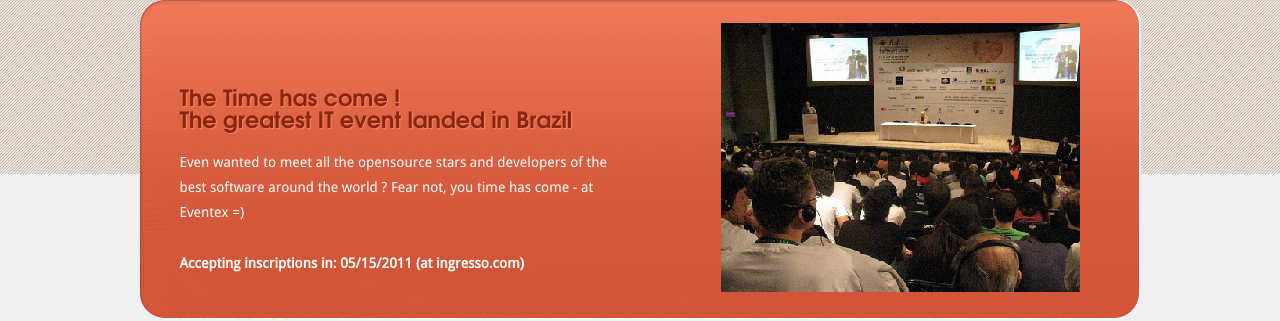
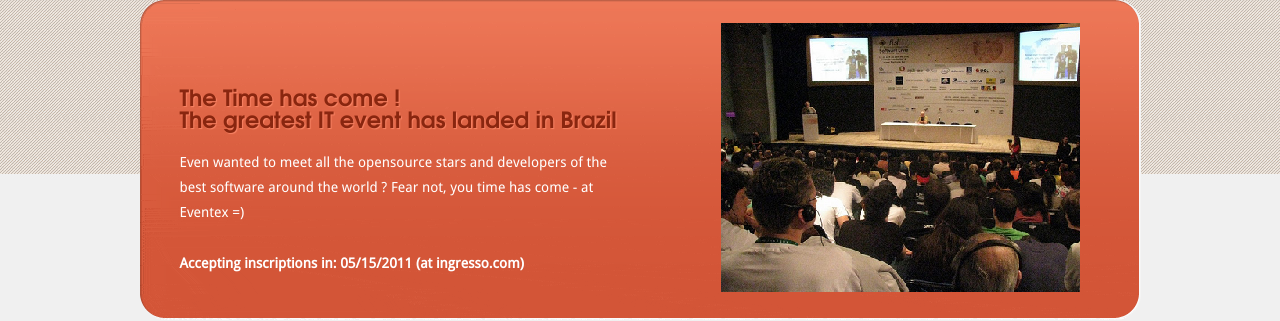
Before and after one commit to douglas/eventex, a Django app: page / in a window 1280 px wide. Shown: the part 100-421 px from the top of the page. Run offline with Django 3.2, Linux system fonts and the light colour scheme; parts of the project's set-up code (start-up, migrations or seed data) failed here and were passed over.

Commit message:
Ops, faltou o titulo

```diff
--- a/templates/index.html
+++ b/templates/index.html
@@ -3,7 +3,7 @@
 <html lang="en-US">
 <head>
     <meta charset="UTF-8" />
-    <title>Free CSS Template : Small Business</title>
+    <title>EVENTEX - The greatest IT event has landed in Brazil</title>
     <link href="{{ STATIC_URL }}css/style.css" rel="stylesheet" type="text/css">
     <!--
     <script type="text/javascript" src="js/jquery.js"></script>
@@ -36,7 +36,7 @@
         <section id="content">
             <header id="homeheader">
                 <h2>
-                    <span>The Time has come !<br />The greatest IT event landed in Brazil</span>
+                    <span>The Time has come !<br />The greatest IT event has landed in Brazil</span>
                     Even wanted to meet all the opensource stars and developers of the
                     best software around the world ? Fear not, you time has come  - at Eventex =)
                     <br /><br />
```
